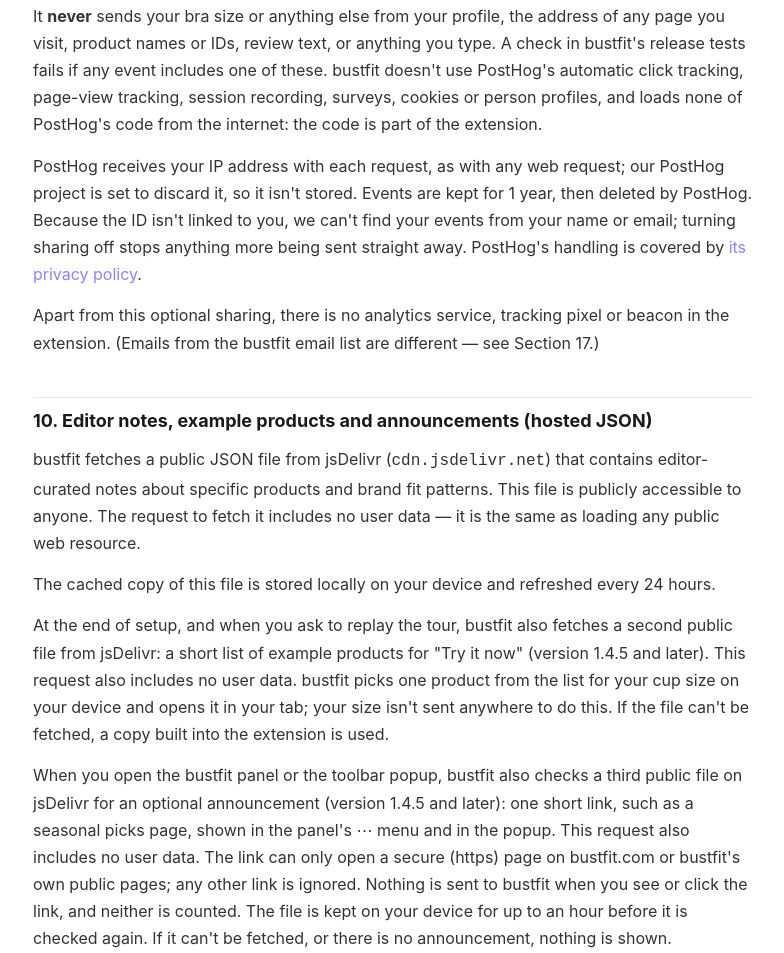
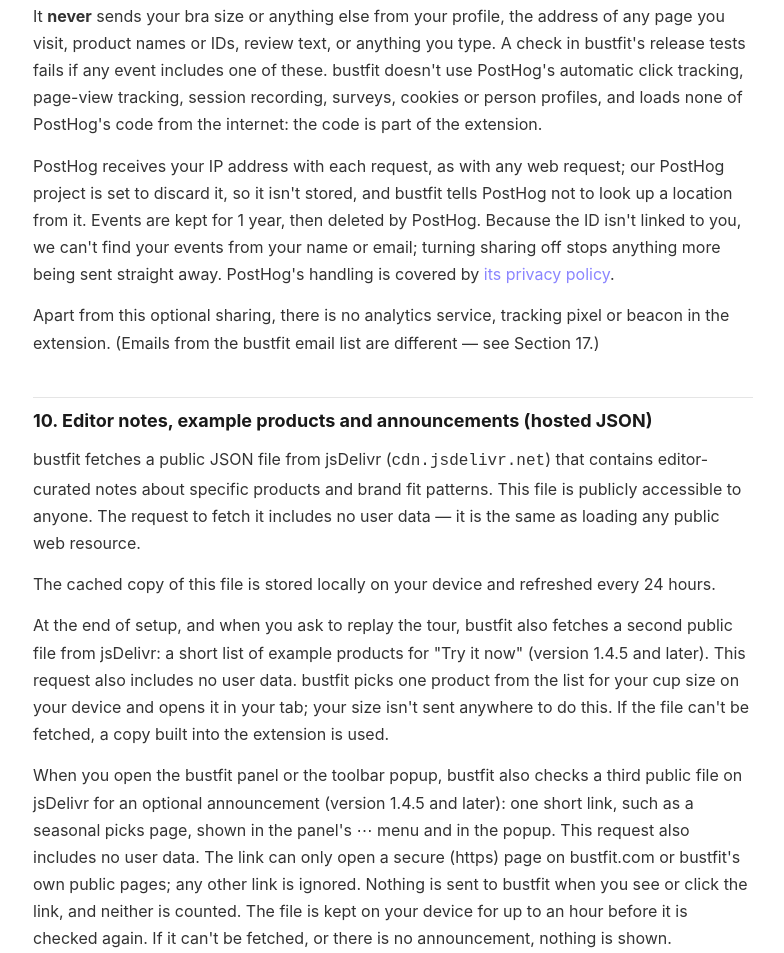
Before and after one commit to elizarags/bustfit-public, a plain HTML site: page privacy-policy.html in a window 1280 px wide. Shown: the part 8137-9090 px from the top of the page, without its empty margins (247-1031 px from the left). Drawn offline with Linux system fonts and the light colour scheme.

Commit message:
Privacy policy (1.4.6 draft): PostHog is told not to look up a location from the IP
Co-Authored-By: Claude Opus 5.5 <noreply@anthropic.com>

```diff
--- a/privacy-policy.html
+++ b/privacy-policy.html
@@ -358,7 +358,7 @@
     </ul>
     <p>Anything else PostHog's code would add is removed before an event is sent.</p>
     <p>It <strong>never</strong> sends your bra size or anything else from your profile, the address of any page you visit, product names or IDs, review text, or anything you type. A check in bustfit's release tests fails if any event includes one of these. bustfit doesn't use PostHog's automatic click tracking, page-view tracking, session recording, surveys, cookies or person profiles, and loads none of PostHog's code from the internet: the code is part of the extension.</p>
-    <p>PostHog receives your IP address with each request, as with any web request; our PostHog project is set to discard it, so it isn't stored. Events are kept for 1 year, then deleted by PostHog. Because the ID isn't linked to you, we can't find your events from your name or email; turning sharing off stops anything more being sent straight away. PostHog's handling is covered by <a href="https://posthog.com/privacy" target="_blank" rel="noopener">its privacy policy</a>.</p>
+    <p>PostHog receives your IP address with each request, as with any web request; our PostHog project is set to discard it, so it isn't stored, and bustfit tells PostHog not to look up a location from it. Events are kept for 1 year, then deleted by PostHog. Because the ID isn't linked to you, we can't find your events from your name or email; turning sharing off stops anything more being sent straight away. PostHog's handling is covered by <a href="https://posthog.com/privacy" target="_blank" rel="noopener">its privacy policy</a>.</p>
     <p>Apart from this optional sharing, there is no analytics service, tracking pixel or beacon in the extension. (Emails from the bustfit email list are different — see Section 17.)</p>
 
     <!-- ── 9 ───────────────────────────────────────────────── -->
```
